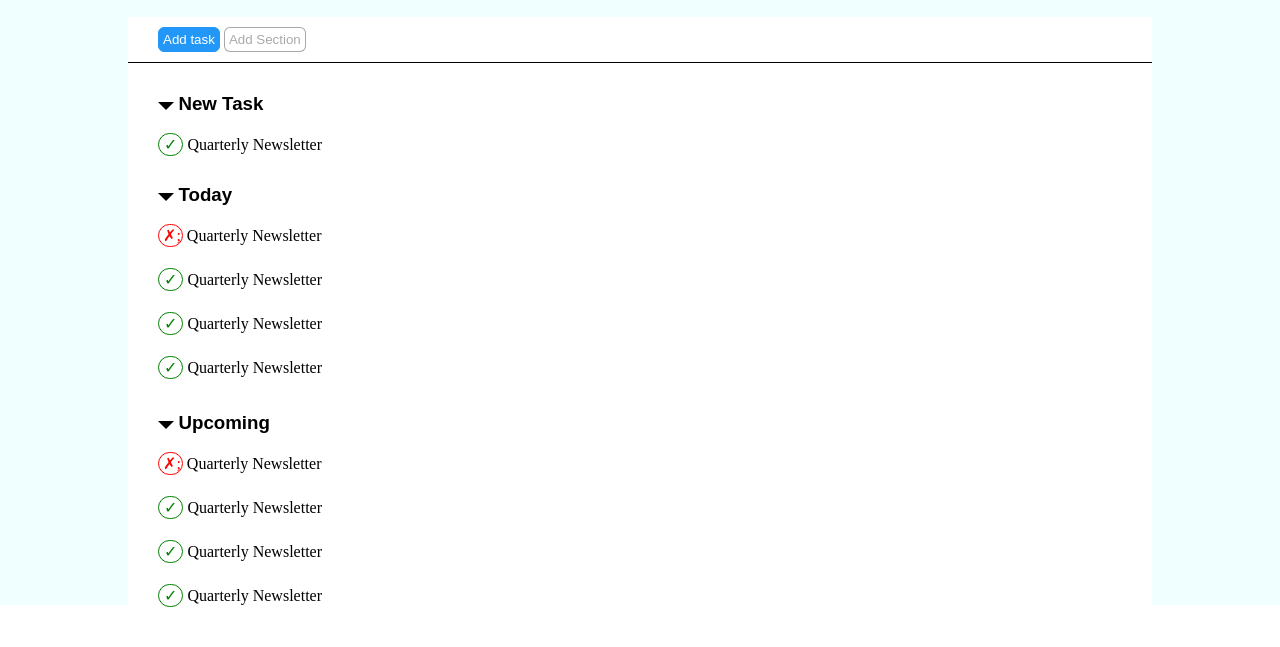
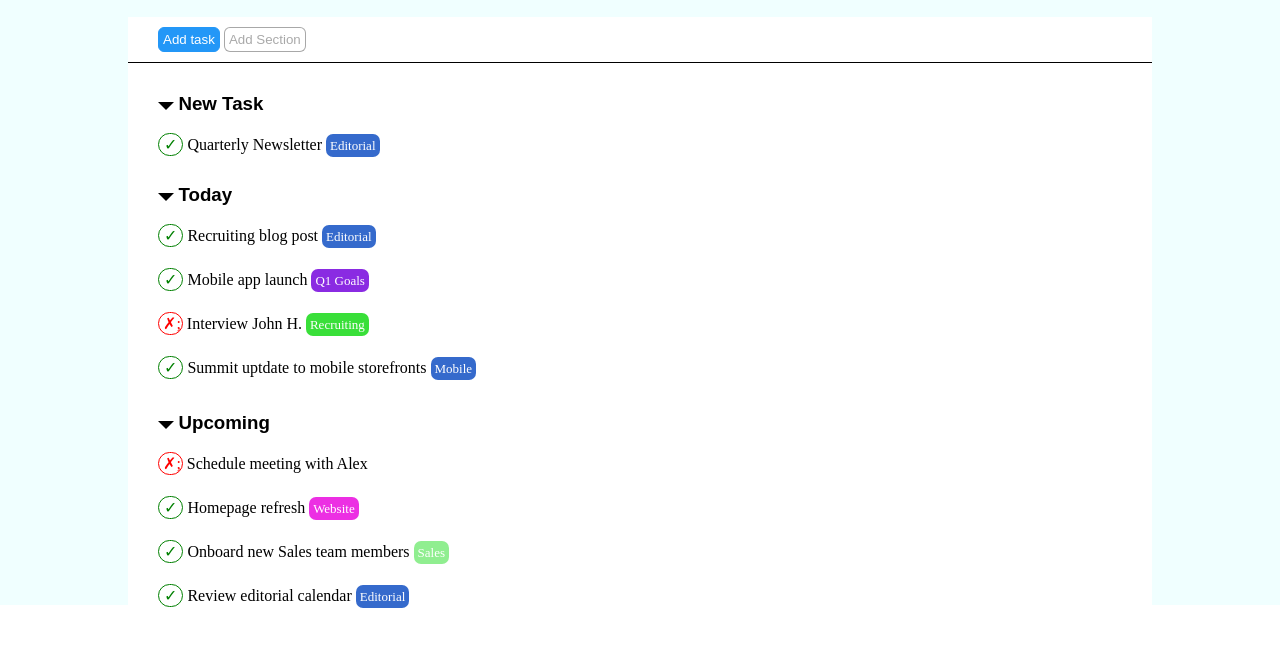
Before and after one commit to Baglio1683/-html-css-toboolist, a plain HTML site: page index.html in a window 1280 px wide. Shown: the part 67-714 px from the top of the page. Drawn offline with Linux system fonts and the light colour scheme.

Commit message:
settaggio tag

```diff
--- a/css/style.css
+++ b/css/style.css
@@ -83,6 +83,15 @@ padding-top: 10px;
 }
 
 
+.tag{
+color: white;
+background-color: rgb(53, 106, 204);
+padding: 4px;
+border-radius: 7px;
+font-size: small;
+
+}
+
 .task-list{
 
 padding-left: 30px;
@@ -112,5 +121,27 @@ padding-left: 4px;
 
 margin-bottom: 25px;
 
+}
+
+
+
+#goals{
+
+background-color: blueviolet;
+}
+
+#recruiting{
+background-color: rgb(57, 223, 57);
 
 }
+
+#website{
+background-color: rgb(236, 47, 227);
+
+}
+
+#sales{
+
+background-color: lightgreen;
+
+}
--- a/index.html
+++ b/index.html
@@ -55,6 +55,7 @@
 
     <span class="check">&check;</span>
     <span>Quarterly Newsletter</span>
+    <span class="tag">Editorial</span>
 
    </div>
    <!-- fine  div task list -->
@@ -76,23 +77,27 @@
  <div class="task-list">
 
   <div class="list-element">
-      <span class="check" id="cross">&cross;;</span>
-      <span>Quarterly Newsletter</span>
+     <span class="check">&check;</span>
+      <span>Recruiting blog post</span>
+      <span class="tag">Editorial</span>
       </div>
 
      <div class="list-element">
       <span class="check">&check;</span>
-      <span>Quarterly Newsletter</span>
+      <span>Mobile app launch </span>
+      <span class="tag" id="goals">Q1 Goals</span>
      </div>
 
     <div class="list-element">
-      <span class="check">&check;</span>
-      <span>Quarterly Newsletter</span>
+      <span class="check" id="cross">&cross;;</span>
+      <span>Interview John H.</span>
+      <span class="tag" id="recruiting">Recruiting</span>
     </div>
 
      <div class="list-element">
       <span class="check">&check;</span>
-      <span>Quarterly Newsletter</span>
+      <span>Summit uptdate to mobile storefronts</span>
+      <span class="tag" id="mobile">Mobile</span>
      </div>
 
  </div>
@@ -115,26 +120,29 @@
 
 <div class="list-element">
   <span class="check" id="cross">&cross;;</span>
-  <span>Quarterly Newsletter</span>
+  <span>Schedule meeting with Alex</span>
   </div>
 
  <div class="list-element">
   <span class="check">&check;</span>
-  <span>Quarterly Newsletter</span>
+  <span>Homepage refresh</span>
+  <span class="tag" id="website">Website</span>
  </div>
 
 <div class="list-element">
   <span class="check">&check;</span>
-  <span>Quarterly Newsletter</span>
+  <span>Onboard new Sales team members</span>
+  <span class="tag" id="sales">Sales</span>
 </div>
 
  <div class="list-element">
   <span class="check">&check;</span>
-  <span>Quarterly Newsletter</span>
+  <span>Review editorial calendar</span>
+  <span class="tag">Editorial</span>
  </div>
 
 </div>
-<!-- fine task list 2-->
+<!-- fine task list 3-->
 
 </div>
 
```
